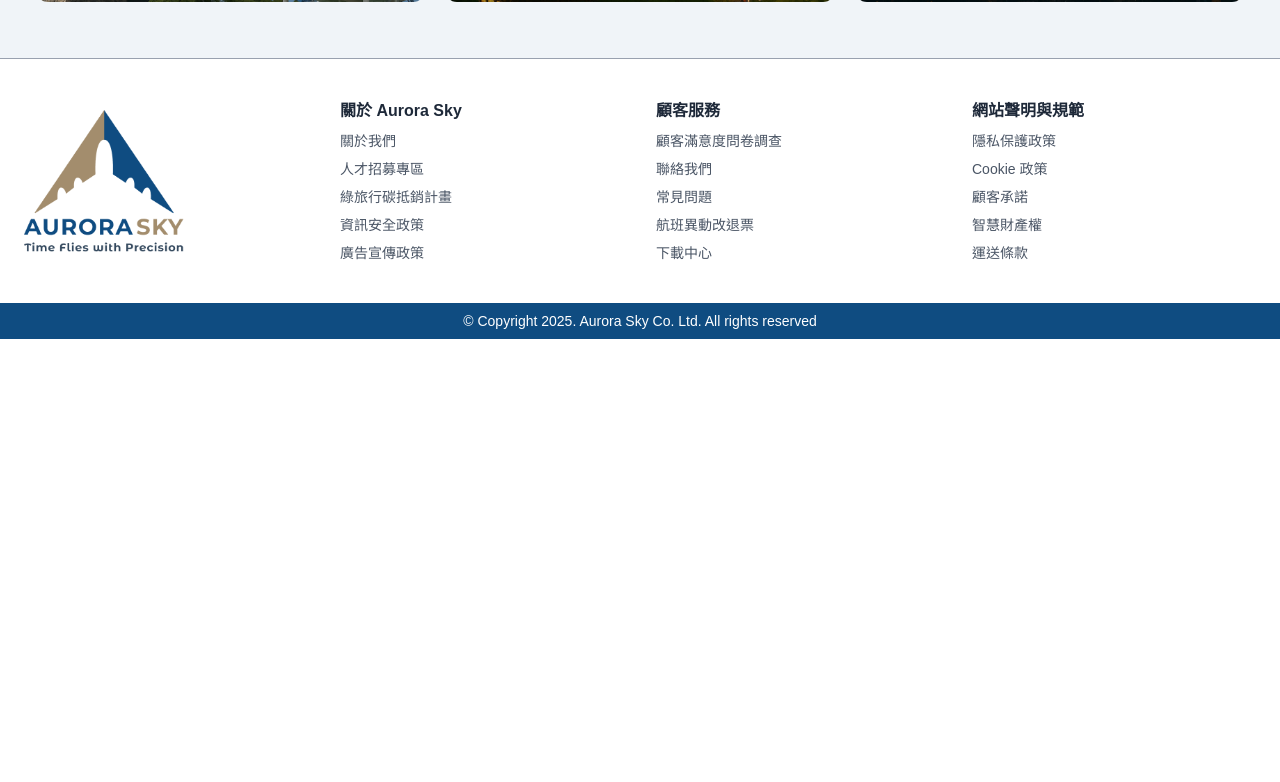
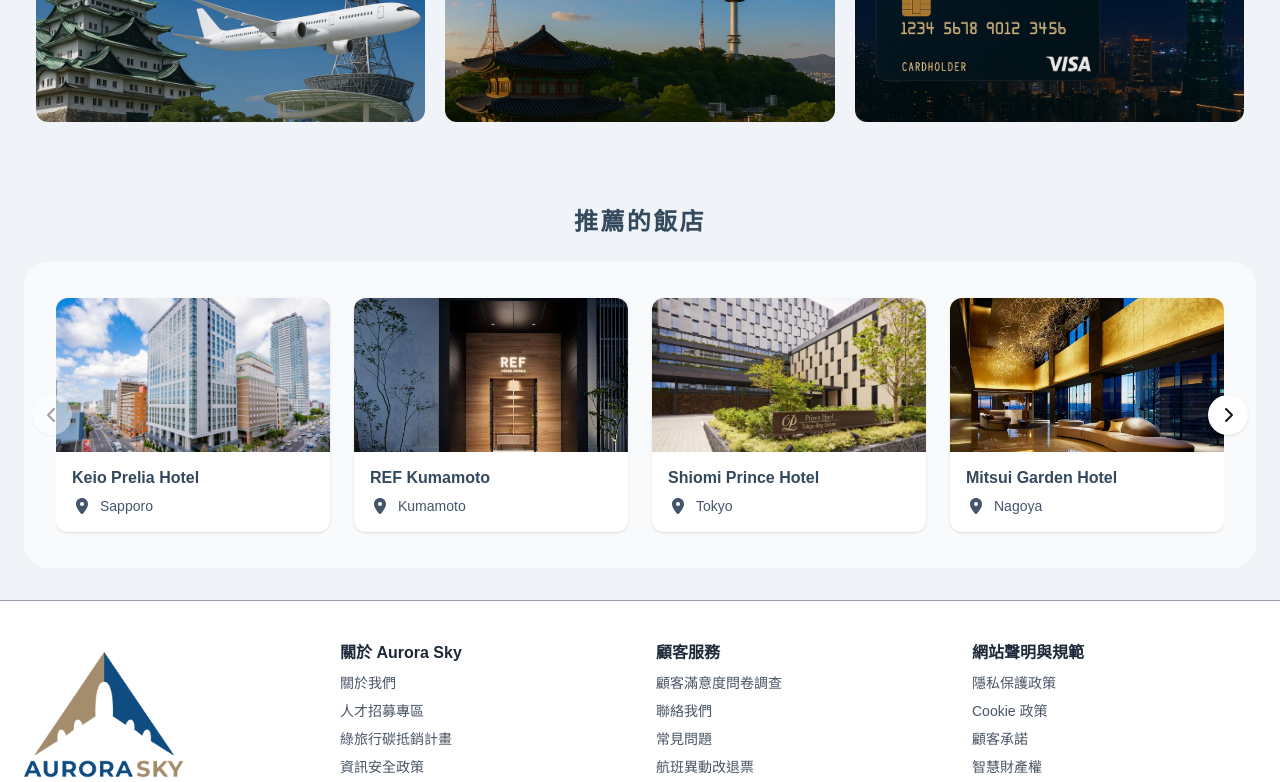
Before and after one commit to CHIAO919/aurorasky, a Next.js app: page / in a window 1280 px wide. Shown: the part 1513-2295 px from the top of the page. Before the commit the page ends 1852 px from the top, so only its background shows below. Built offline with nearby package versions, Linux system fonts and the light colour scheme.

Commit message:
feat: Add HotelCarousel component to Home page layout

```diff
--- a/src/app/page.js
+++ b/src/app/page.js
@@ -2,6 +2,7 @@
 import FlightBookingForm from "@/components/index/FlightBookingForm";
 import QuickTabs from "@/components/index/QuickTabs";
 import NewsCard from "@/components/index/NewsSection";
+import HotelCarousel from "@/components/index/HotelCarousel";
 
 export default function Home() {
   const handleSearch = (payload) => {
@@ -22,13 +23,15 @@ export default function Home() {
         <p className="text-2xl md:text-3xl font-extrabold text-text-blue text-shadow-lg text-shadow-gray-500">重新定義商務空中旅程</p>
       </section>
 
-      <div className="max-w-7xl mx-auto px-6 py-8">
+      <div className="max-w-7xl mx-auto px-6 py-8 flex flex-col gap-[60px]">
 
         <FlightBookingForm onSubmit={handleSearch} />
 
         <QuickTabs />
 
         <NewsCard />
+
+        <HotelCarousel />
       </div>
     </div>
   );
```
